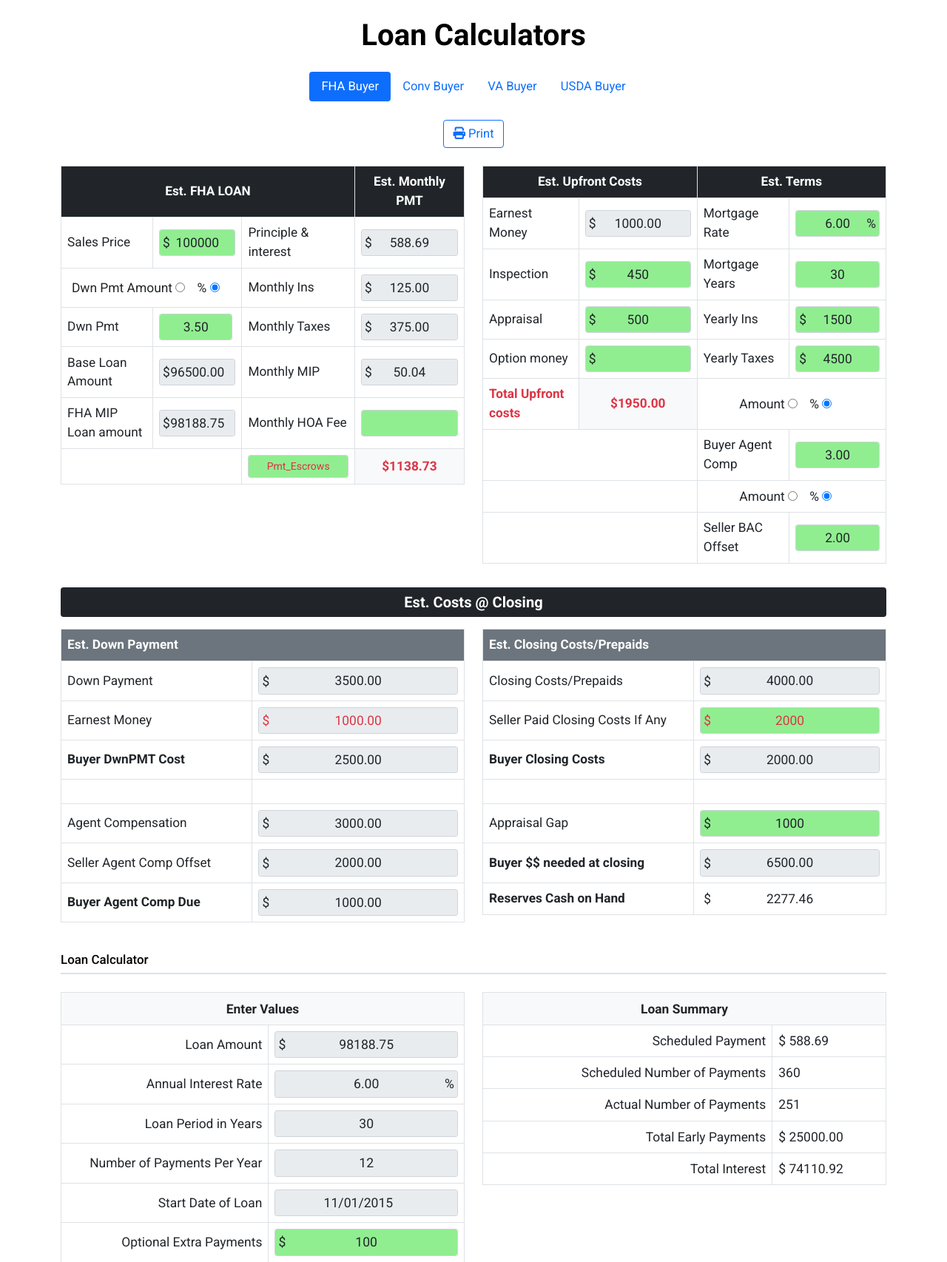
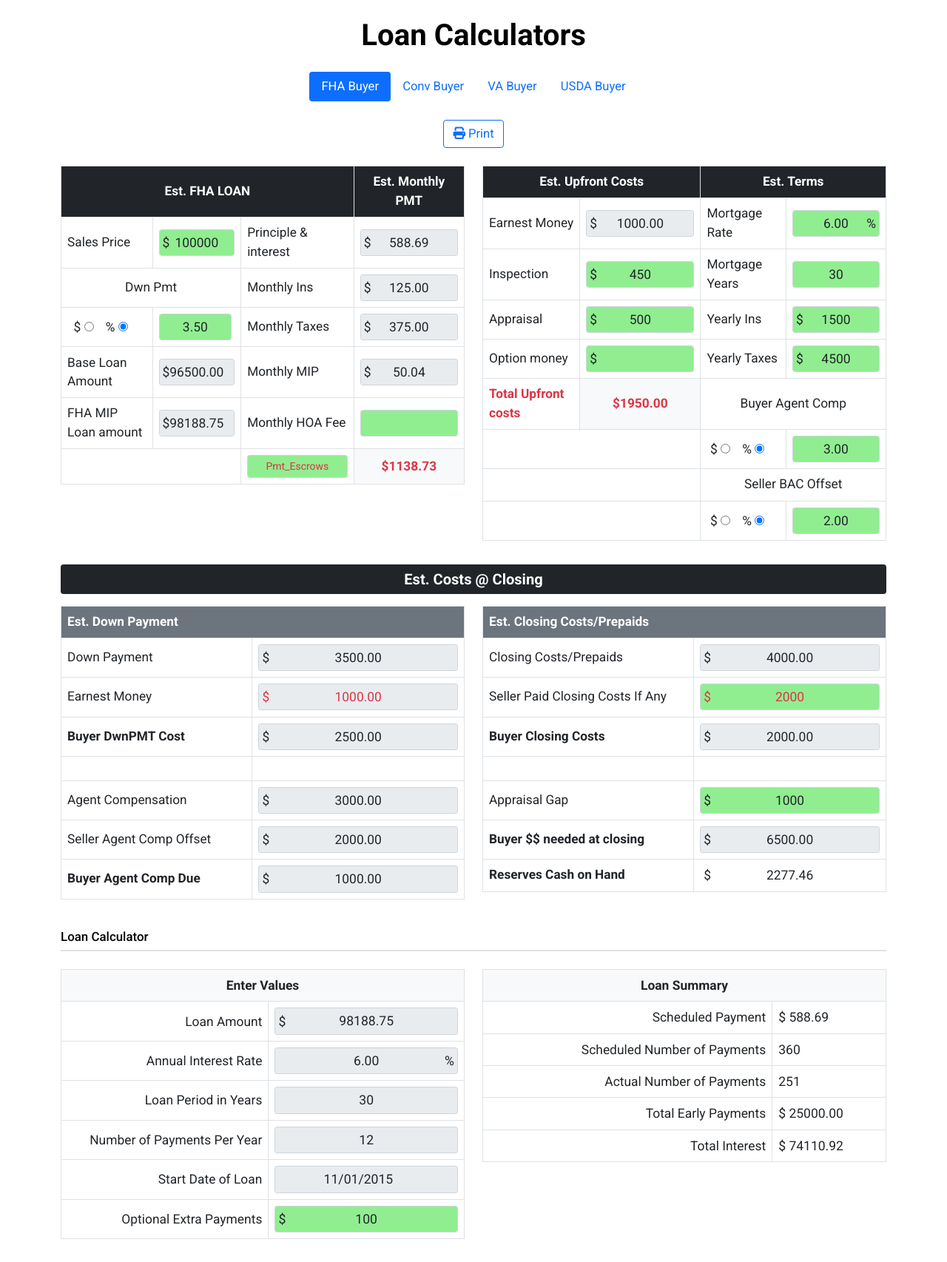
Before and after one commit to Anash45/loan-calculators, a PHP site: page / in a window 1280 px wide. Shown: the part 71-1777 px from the top of the page at 74% size. Run offline with PHP 8.4, Linux system fonts and the light colour scheme; a user stored in the database is signed in; some libraries are stand-ins or nearby versions.

Commit message:
Changes done.

```diff
--- a/assets/css/style.css
+++ b/assets/css/style.css
@@ -71,7 +71,9 @@
     min-width: 130px !important;
     padding: 4px !important;
 }
-
+td[colspan="2"]{
+    text-align: center;
+}
 @media print{
     *{
         font-size: 100% !important;
--- a/calculators/conv_calculator.html
+++ b/calculators/conv_calculator.html
@@ -31,12 +31,7 @@
                             </tr>
                             <tr>
                                 <td colspan="2">
-                                    <div class="d-flex justify-content-center align-items-center percent-toggle">
-                                        <label class="form-check-inline">Dwn Pmt Amount <input type="radio"
-                                                value="amount" name="conv_dwn_pmt_amnt"></label><label
-                                            class="form-check-inline">% <input type="radio" value="percentage"
-                                                name="conv_dwn_pmt_amnt" checked></label>
-                                    </div>
+                                    Dwn Pmt
                                 </td>
                                 <td>Monthly Ins</td>
                                 <td>
@@ -48,7 +43,12 @@
                                 </td>
                             </tr>
                             <tr>
-                                <td>Dwn Pmt</td>
+                                <td><div class="d-flex justify-content-center align-items-center percent-toggle">
+                                    <label class="form-check-inline">$ <input type="radio"
+                                            value="amount" name="conv_dwn_pmt_amnt"></label><label
+                                        class="form-check-inline">% <input type="radio" value="percentage"
+                                            name="conv_dwn_pmt_amnt" checked></label>
+                                </div></td>
                                 <td>
                                     <div class="d-flex gap-1 align-items-center input-div">
                                         <input type="text"
@@ -197,16 +197,16 @@
                                         id="conv_total_additional_costs"></span>
                                 </th>
                                 <td colspan="2">
-                                    <div class="d-flex justify-content-center align-items-center percent-toggle">
-                                        <label class="form-check-inline">Amount <input type="radio" value="amount"
-                                                name="conv_buyer_agent_comp_toggle"></label><label class="form-check-inline">% <input
-                                                type="radio" value="percentage" name="conv_buyer_agent_comp_toggle" checked></label>
-                                    </div>
+                                    Buyer Agent Comp
                                 </td>
                             </tr>
                             <tr>
                                 <td colspan="2"></td>
-                                <td>Buyer Agent Comp</td>
+                                <td><div class="d-flex justify-content-center align-items-center percent-toggle">
+                                    <label class="form-check-inline">$ <input type="radio" value="amount"
+                                            name="conv_buyer_agent_comp_toggle"></label><label class="form-check-inline">% <input
+                                            type="radio" value="percentage" name="conv_buyer_agent_comp_toggle" checked></label>
+                                </div></td>
                                 <td>
                                     <div class="d-flex gap-1 align-items-center input-div">
                                         <input type="text" class="form-control only-numbers green-inp form-control-sm"
@@ -217,16 +217,16 @@
                             <tr>
                                 <td colspan="2"></td>
                                 <td colspan="2">
-                                    <div class="d-flex justify-content-center align-items-center percent-toggle">
-                                        <label class="form-check-inline">Amount <input type="radio" value="amount"
-                                                name="conv_bac_toggle"></label><label class="form-check-inline">% <input
-                                                type="radio" value="percentage" name="conv_bac_toggle" checked></label>
-                                    </div>
+                                    Seller BAC Offset
                                 </td>
                             </tr>
                             <tr>
                                 <td colspan="2"></td>
-                                <td>Seller BAC Offset</td>
+                                <td><div class="d-flex justify-content-center align-items-center percent-toggle">
+                                    <label class="form-check-inline">$ <input type="radio" value="amount"
+                                            name="conv_bac_toggle"></label><label class="form-check-inline">% <input
+                                            type="radio" value="percentage" name="conv_bac_toggle" checked></label>
+                                </div></td>
                                 <td>
                                     <div class="d-flex gap-1 align-items-center input-div">
                                         <input type="text" class="form-control only-numbers green-inp form-control-sm"
--- a/calculators/fha_calculator.html
+++ b/calculators/fha_calculator.html
@@ -30,12 +30,7 @@
                             </tr>
                             <tr>
                                 <td colspan="2">
-                                    <div class="d-flex justify-content-center align-items-center percent-toggle">
-                                        <label class="form-check-inline">Dwn Pmt Amount <input type="radio"
-                                                value="amount" name="fha_dwn_pmt_amnt"></label><label
-                                            class="form-check-inline">% <input type="radio" value="percentage"
-                                                name="fha_dwn_pmt_amnt" checked></label>
-                                    </div>
+                                    <div class="text-center">Dwn Pmt</div>
                                 </td>
                                 <td>Monthly Ins</td>
                                 <td>
@@ -47,7 +42,14 @@
                                 </td>
                             </tr>
                             <tr>
-                                <td>Dwn Pmt</td>
+                                <td>
+                                    <div class="d-flex justify-content-center align-items-center percent-toggle">
+                                        <label class="form-check-inline">$ <input type="radio" value="amount"
+                                                name="fha_dwn_pmt_amnt"></label><label class="form-check-inline">%
+                                            <input type="radio" value="percentage" name="fha_dwn_pmt_amnt"
+                                                checked></label>
+                                    </div>
+                                </td>
                                 <td>
                                     <div class="d-flex gap-1 align-items-center input-div">
                                         <input type="text"
@@ -198,18 +200,22 @@
                             </tr>
                             <tr>
                                 <th class="text-danger">Total Upfront costs</th>
-                                <th class="text-danger bg-light text-center">$<span id="total_est_upfront_costs"></span></th>
+                                <th class="text-danger bg-light text-center">$<span id="total_est_upfront_costs"></span>
+                                </th>
                                 <td colspan="2">
-                                    <div class="d-flex justify-content-center align-items-center percent-toggle">
-                                        <label class="form-check-inline">Amount <input type="radio" value="amount"
-                                                name="fha_buyer_agent_comp_toggle"></label><label class="form-check-inline">% <input
-                                                type="radio" value="percentage" name="fha_buyer_agent_comp_toggle" checked></label>
-                                    </div>
+                                    <div class="text-center">Buyer Agent Comp</div>
                                 </td>
                             </tr>
                             <tr>
                                 <td colspan="2"></td>
-                                <td>Buyer Agent Comp</td>
+                                <td>
+                                    <div class="d-flex justify-content-center align-items-center percent-toggle">
+                                        <label class="form-check-inline">$ <input type="radio" value="amount"
+                                                name="fha_buyer_agent_comp_toggle"></label><label
+                                            class="form-check-inline">% <input type="radio" value="percentage"
+                                                name="fha_buyer_agent_comp_toggle" checked></label>
+                                    </div>
+                                </td>
                                 <td>
                                     <div class="d-flex gap-1 align-items-center input-div">
                                         <input type="text" class="form-control only-numbers green-inp form-control-sm"
@@ -220,16 +226,18 @@
                             <tr>
                                 <td colspan="2"></td>
                                 <td colspan="2">
+                                    <div class="text-center">Seller BAC Offset</div>
+                                </td>
+                            </tr>
+                            <tr>
+                                <td colspan="2"></td>
+                                <td>
                                     <div class="d-flex justify-content-center align-items-center percent-toggle">
-                                        <label class="form-check-inline">Amount <input type="radio" value="amount"
+                                        <label class="form-check-inline">$ <input type="radio" value="amount"
                                                 name="fha_bac_toggle"></label><label class="form-check-inline">% <input
                                                 type="radio" value="percentage" name="fha_bac_toggle" checked></label>
                                     </div>
                                 </td>
-                            </tr>
-                            <tr>
-                                <td colspan="2"></td>
-                                <td>Seller BAC Offset</td>
                                 <td>
                                     <div class="d-flex gap-1 align-items-center input-div">
                                         <input type="text" class="form-control only-numbers green-inp form-control-sm"
--- a/calculators/usda_calculator.html
+++ b/calculators/usda_calculator.html
@@ -14,7 +14,8 @@
                             <tr>
                                 <td>Sales Price</td>
                                 <td>
-                                    <div class="d-flex gap-1 align-items-center input-div"> <span class="dollar-sign">$</span><input type="text"
+                                    <div class="d-flex gap-1 align-items-center input-div"> <span
+                                            class="dollar-sign">$</span><input type="text"
                                             class="form-control only-numbers user-inp green-inp form-control-sm"
                                             id="usda_sales_price_inp" value="10000"></div>
                                 </td>
@@ -28,14 +29,7 @@
                                 </td>
                             </tr>
                             <tr>
-                                <td colspan="2">
-                                    <div class="d-flex justify-content-center align-items-center percent-toggle">
-                                        <label class="form-check-inline">Dwn Pmt Amount <input type="radio"
-                                                value="amount" name="usda_dwn_pmt_amnt"></label><label
-                                            class="form-check-inline">% <input type="radio" value="percentage"
-                                                name="usda_dwn_pmt_amnt" checked></label>
-                                    </div>
-                                </td>
+                                <td colspan="2"> Dwn Pmt </td>
                                 <td>Monthly Ins</td>
                                 <td>
                                     <div class="d-flex gap-1 align-items-center input-div">
@@ -46,7 +40,14 @@
                                 </td>
                             </tr>
                             <tr>
-                                <td>Dwn Pmt</td>
+                                <td>
+                                    <div class="d-flex justify-content-center align-items-center percent-toggle">
+                                        <label class="form-check-inline">$ <input type="radio" value="amount"
+                                                name="usda_dwn_pmt_amnt"></label><label class="form-check-inline">%
+                                            <input type="radio" value="percentage" name="usda_dwn_pmt_amnt"
+                                                checked></label>
+                                    </div>
+                                </td>
                                 <td>
                                     <div class="d-flex gap-1 align-items-center input-div">
                                         <input type="text"
@@ -201,17 +202,18 @@
                                 <th class="text-danger bg-light text-center">$<span
                                         id="usda_total_additional_costs"></span>
                                 </th>
-                                <td colspan="2">
-                                    <div class="d-flex justify-content-center align-items-center percent-toggle">
-                                        <label class="form-check-inline">Amount <input type="radio" value="amount"
-                                                name="usda_buyer_agent_comp_toggle"></label><label class="form-check-inline">% <input
-                                                type="radio" value="percentage" name="usda_buyer_agent_comp_toggle" checked></label>
-                                    </div>
-                                </td>
+                                <td colspan="2"> Buyer Agent Comp </td>
                             </tr>
                             <tr>
                                 <td colspan="2"></td>
-                                <td>Buyer Agent Comp</td>
+                                <td>
+                                    <div class="d-flex justify-content-center align-items-center percent-toggle">
+                                        <label class="form-check-inline">$ <input type="radio" value="amount"
+                                                name="usda_buyer_agent_comp_toggle"></label><label
+                                            class="form-check-inline">% <input type="radio" value="percentage"
+                                                name="usda_buyer_agent_comp_toggle" checked></label>
+                                    </div>
+                                </td>
                                 <td>
                                     <div class="d-flex gap-1 align-items-center input-div">
                                         <input type="text" class="form-control only-numbers green-inp form-control-sm"
@@ -221,17 +223,17 @@
                             </tr>
                             <tr>
                                 <td colspan="2"></td>
-                                <td colspan="2">
+                                <td colspan="2"> Seller BAC Offset </td>
+                            </tr>
+                            <tr>
+                                <td colspan="2"></td>
+                                <td>
                                     <div class="d-flex justify-content-center align-items-center percent-toggle">
-                                        <label class="form-check-inline">Amount <input type="radio" value="amount"
+                                        <label class="form-check-inline">$ <input type="radio" value="amount"
                                                 name="usda_bac_toggle"></label><label class="form-check-inline">% <input
                                                 type="radio" value="percentage" name="usda_bac_toggle" checked></label>
                                     </div>
                                 </td>
-                            </tr>
-                            <tr>
-                                <td colspan="2"></td>
-                                <td>Seller BAC Offset</td>
                                 <td>
                                     <div class="d-flex gap-1 align-items-center input-div">
                                         <input type="text" class="form-control only-numbers green-inp form-control-sm"
--- a/calculators/va_calculator.html
+++ b/calculators/va_calculator.html
@@ -30,14 +30,7 @@
                                 </td>
                             </tr>
                             <tr>
-                                <td colspan="2">
-                                    <div class="d-flex justify-content-center align-items-center percent-toggle">
-                                        <label class="form-check-inline">Dwn Pmt Amount <input type="radio"
-                                                value="amount" name="va_dwn_pmt_amnt"></label><label
-                                            class="form-check-inline">% <input type="radio" value="percentage"
-                                                name="va_dwn_pmt_amnt" checked></label>
-                                    </div>
-                                </td>
+                                <td colspan="2"> Dwn Pmt </td>
                                 <td>Monthly Ins</td>
                                 <td>
                                     <div class="d-flex gap-1 align-items-center input-div">
@@ -48,7 +41,14 @@
                                 </td>
                             </tr>
                             <tr>
-                                <td>Dwn Pmt</td>
+                                <td>
+                                    <div class="d-flex justify-content-center align-items-center percent-toggle">
+                                        <label class="form-check-inline">$ <input type="radio"
+                                                value="amount" name="va_dwn_pmt_amnt"></label><label
+                                            class="form-check-inline">% <input type="radio" value="percentage"
+                                                name="va_dwn_pmt_amnt" checked></label>
+                                    </div>
+                                </td>
                                 <td>
                                     <div class="d-flex gap-1 align-items-center input-div">
                                         <input type="text"
@@ -190,18 +190,18 @@
                                 <th class="text-danger bg-light text-center">$<span
                                         id="va_total_additional_costs"></span>
                                 </th>
-                                <td colspan="2">
+                                <td colspan="2"> Buyer Agent Comp </td>
+                            </tr>
+                            <tr>
+                                <td colspan="2"></td>
+                                <td>
                                     <div class="d-flex justify-content-center align-items-center percent-toggle">
-                                        <label class="form-check-inline">Amount <input type="radio" value="amount"
+                                        <label class="form-check-inline">$ <input type="radio" value="amount"
                                                 name="va_buyer_agent_comp_toggle"></label><label
                                             class="form-check-inline">% <input type="radio" value="percentage"
                                                 name="va_buyer_agent_comp_toggle" checked></label>
                                     </div>
                                 </td>
-                            </tr>
-                            <tr>
-                                <td colspan="2"></td>
-                                <td>Buyer Agent Comp</td>
                                 <td>
                                     <div class="d-flex gap-1 align-items-center input-div">
                                         <input type="text" class="form-control only-numbers green-inp form-control-sm"
@@ -211,17 +211,17 @@
                             </tr>
                             <tr>
                                 <td colspan="2"></td>
-                                <td colspan="2">
+                                <td colspan="2"> Seller BAC Offset </td>
+                            </tr>
+                            <tr>
+                                <td colspan="2"></td>
+                                <td>
                                     <div class="d-flex justify-content-center align-items-center percent-toggle">
-                                        <label class="form-check-inline">Amount <input type="radio" value="amount"
+                                        <label class="form-check-inline">$ <input type="radio" value="amount"
                                                 name="va_bac_toggle"></label><label class="form-check-inline">% <input
                                                 type="radio" value="percentage" name="va_bac_toggle" checked></label>
                                     </div>
                                 </td>
-                            </tr>
-                            <tr>
-                                <td colspan="2"></td>
-                                <td>Seller BAC Offset</td>
                                 <td>
                                     <div class="d-flex gap-1 align-items-center input-div">
                                         <input type="text" class="form-control only-numbers green-inp form-control-sm"
--- a/index.php
+++ b/index.php
@@ -16,7 +16,7 @@
         <link rel="stylesheet" href="https://cdnjs.cloudflare.com/ajax/libs/font-awesome/6.6.0/css/all.min.css"
             integrity="sha512-Kc323vGBEqzTmouAECnVceyQqyqdsSiqLQISBL29aUW4U/M7pSPA/gEUZQqv1cwx4OnYxTxve5UMg5GT6L4JJg=="
             crossorigin="anonymous" referrerpolicy="no-referrer" />
-        <link rel="stylesheet" href="./assets/css/style.css?v=2">
+        <link rel="stylesheet" href="./assets/css/style.css?v=3">
     </head>
 
     <body>
@@ -99,11 +99,11 @@
         </main>
         <script src="./assets/js/jquery.min.js"></script>
         <script src="./assets/js/bootstrap.bundle.min.js"></script>
-        <script src="./assets/js/fha_calculator.js?v=2"></script>
-        <script src="./assets/js/conv_calculator.js?v=2"></script>
-        <script src="./assets/js/va_calculator.js?v=2"></script>
-        <script src="./assets/js/usda_calculator.js?v=2"></script>
-        <script src="./assets/js/script.js?v=2"></script>
+        <script src="./assets/js/fha_calculator.js?v=3"></script>
+        <script src="./assets/js/conv_calculator.js?v=3"></script>
+        <script src="./assets/js/va_calculator.js?v=3"></script>
+        <script src="./assets/js/usda_calculator.js?v=3"></script>
+        <script src="./assets/js/script.js?v=3"></script>
     </body>
 
 </html>
```
